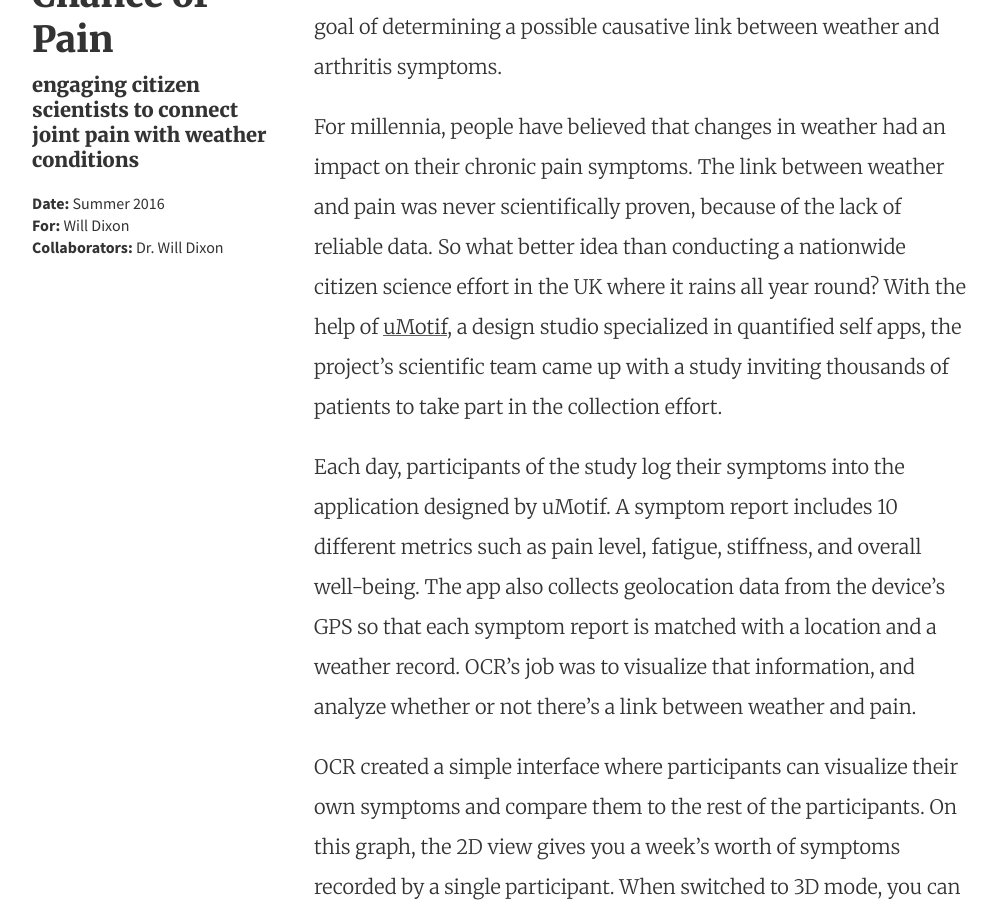
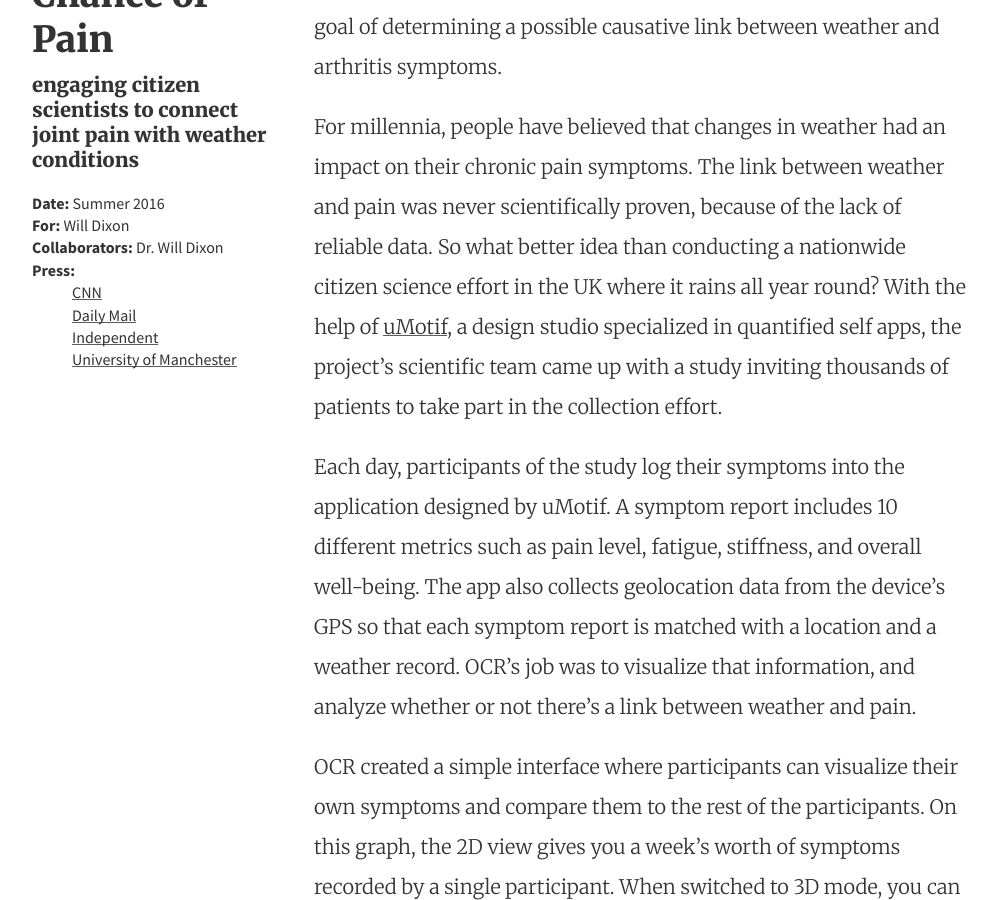
Before and after one commit to O-C-R/o-c-r.github.io, a Jekyll site: the page built from _posts/2016-04-01-cloudy-with-a-chance-of-pain.md, in a window 1280 px wide and 900 px high, scrolled down 924 px. Shown: the whole window, without its empty margins (138-1135 px from the left). Built offline with Jekyll 4.4.1, drawn with Linux system fonts in a browser that asks for light colours; nearby versions of some CDN libraries.

Commit message:
added press link

```diff
--- a/_posts/2016-04-01-cloudy-with-a-chance-of-pain.md
+++ b/_posts/2016-04-01-cloudy-with-a-chance-of-pain.md
@@ -10,6 +10,11 @@ collaborators: Dr. Will Dixon
 slideshow:
     - image_path: /images/cloudy_00.jpg
     - image_path: /images/cloudy_01.jpg
+press:
+    - link: <a href="http://www.cnn.com/2016/09/19/health/weather-pain-link/" target="_blank">CNN</a>
+    - link: <a href="http://www.dailymail.co.uk/health/article-3777731/Cloudy-chance-pain-Wet-weather-lack-sunshine-DOES-make-chronic-pain-worse.html" target="_blank">Daily Mail</a>
+    - link: <a href="http://www.independent.co.uk/news/science/chronic-pain-arthritis-pressure-sunshine-sunlight-rain-makes-worse-manchester-university-cloudy-with-a7229151.html" target="_blank">Independent</a>
+    - link: <a href="https://cloudywithachanceofpain.com/blog/view-the-results-of-our-preliminary-analysis-in" target="_blank">University of Manchester</a>
 
 ---
 
```
Also changed, not shown: _posts/2015-06-01-ocr-journal-v001.md (+2 -0 lines), _posts/2016-07-01-cloudy-manchester-day.md (+1 -1 lines).
